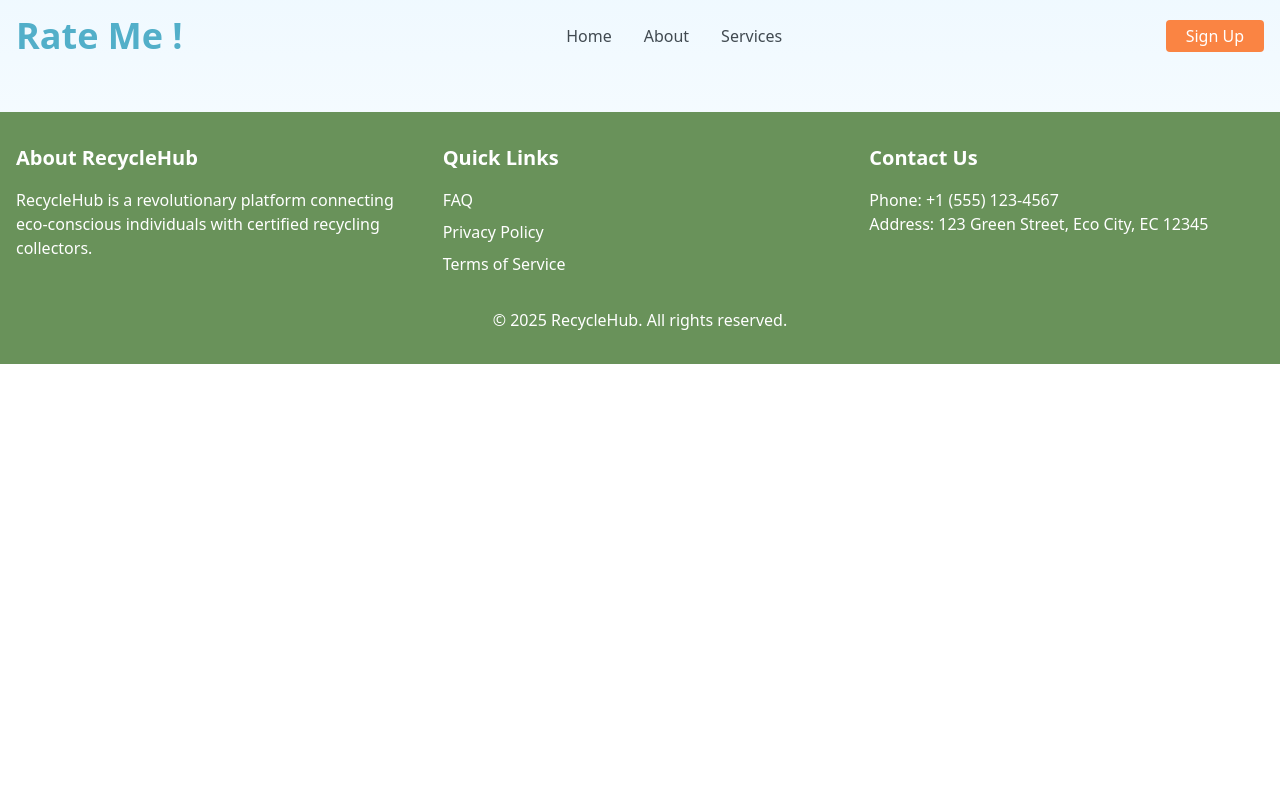
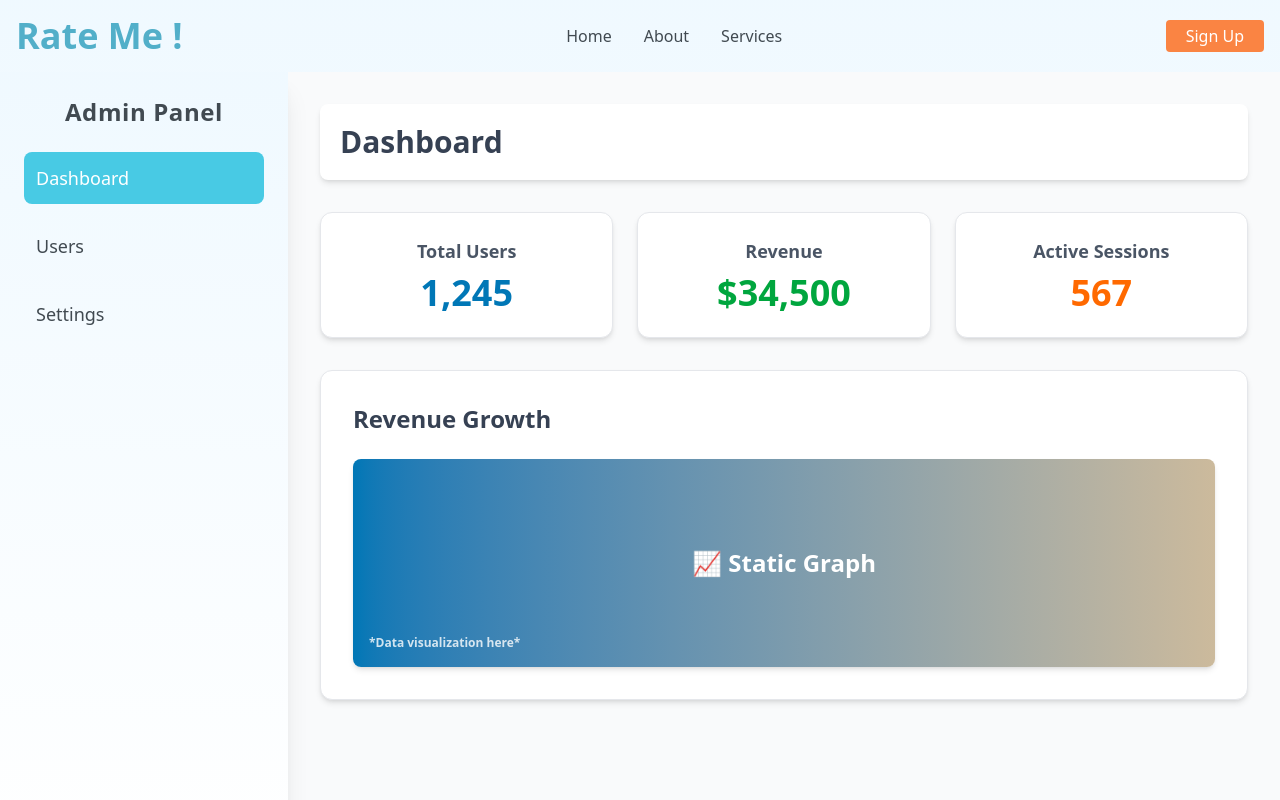
Before and after one commit to yassir5236/Rate-Me-Front, an Angular app: page /dashboard in a window 1280 px wide. Before the commit this address led to /. Shown: the top 800 px of the page. Built offline with nearby package versions, Linux system fonts and the light colour scheme; no server answers.

Commit message:
adding the permition for admin only to show the dashboard based on role

```diff
--- a/src/app/app.routes.ts
+++ b/src/app/app.routes.ts
@@ -5,12 +5,14 @@ import { LoginComponent } from './login/login.component';
 import { TestComponent } from './test/test/test.component';
 import { ProfileComponent } from './profile/profile.component';
 import { AuthGuard } from './guards/auth.guard';
+import { DashboardComponent } from './dashboard/dashboard.component';
 
 export const routes: Routes = [
     { path: '', pathMatch: 'full', component: HomeComponent },
     { path: 'register', pathMatch: 'full', component: RegisterComponent,  },
     { path: 'login', component: LoginComponent },
     {path:'test',component: TestComponent},
-    {path :'profile',component: ProfileComponent }
+    {path :'profile',component: ProfileComponent },
+    {path : 'dashboard',component: DashboardComponent}
 
 ];
--- /dev/null
+++ b/src/app/dashboard/dashboard.component.html
@@ -0,0 +1,54 @@
+<div class="min-h-screen flex flex-col bg-gray-50">
+    <div class="flex">
+      <!-- Sidebar -->
+      <aside class="w-72 bg-gradient-to-b from-sky-50 to-white text-white min-h-screen p-6 shadow-xl">
+        <h2 class="text-2xl font-extrabold mb-6 text-center tracking-wide text-[#414a51] ">Admin Panel</h2>
+        <nav class="text-[#414a51] ">
+          <ul class="space-y-4">
+            <li class="p-3 rounded-lg bg-[#48CAE4] text-[#ffffff] hover:bg-[#48CAE4] transition cursor-pointer text-lg font-medium hover:text-white">
+              Dashboard
+            </li>
+            <li class="p-3 rounded-lg hover:bg-[#48CAE4] transition cursor-pointer text-lg font-medium hover:text-white">
+              Users
+            </li>
+            <li class="p-3 rounded-lg hover:bg-[#48CAE4] transition cursor-pointer text-lg font-medium hover:text-white">
+              Settings
+            </li>
+          </ul>
+        </nav>
+      </aside>
+
+      <!-- Main Content -->
+      <main class="flex-1 p-8">
+        <!-- Header -->
+        <header class="flex justify-between items-center bg-white shadow-md p-5 rounded-lg mb-8">
+          <h1 class="text-3xl font-bold text-gray-700">Dashboard</h1>
+        </header>
+
+        <!-- Stats Section -->
+        <section class="grid grid-cols-1 md:grid-cols-3 gap-6">
+          <div class="bg-white p-6 rounded-xl shadow-md flex flex-col items-center border border-gray-200">
+            <h3 class="text-lg font-semibold text-gray-600">Total Users</h3>
+            <p class="text-4xl font-bold mt-2 text-[#0077B6]">1,245</p>
+          </div>
+          <div class="bg-white p-6 rounded-xl shadow-md flex flex-col items-center border border-gray-200">
+            <h3 class="text-lg font-semibold text-gray-600">Revenue</h3>
+            <p class="text-4xl font-bold mt-2 text-green-600">$34,500</p>
+          </div>
+          <div class="bg-white p-6 rounded-xl shadow-md flex flex-col items-center border border-gray-200">
+            <h3 class="text-lg font-semibold text-gray-600">Active Sessions</h3>
+            <p class="text-4xl font-bold mt-2 text-orange-500">567</p>
+          </div>
+        </section>
+
+        <!-- Static Graph -->
+        <div class="mt-8 bg-white p-8 rounded-xl shadow-md border border-gray-200">
+          <h2 class="text-2xl font-semibold mb-6 text-gray-700">Revenue Growth</h2>
+          <div class="relative w-full h-52 bg-gradient-to-r from-[#0077B6] to-[#ccba9c] rounded-lg flex items-center justify-center text-white font-bold text-2xl shadow-md">
+            📈 Static Graph
+            <div class="absolute bottom-4 left-4 text-xs text-white opacity-80">*Data visualization here*</div>
+          </div>
+        </div>
+      </main>
+    </div>
+  </div>
--- a/src/app/login/login.component.ts
+++ b/src/app/login/login.component.ts
@@ -40,7 +40,7 @@ export class LoginComponent implements OnInit {
   ngOnInit() {
     this.authService.isLoggedIn().subscribe(status => {
       this.isLoggedIn = status;
-      this.cdRef.detectChanges(); // ✅ Force la mise à jour du Header
+      this.cdRef.detectChanges();
     });
   }
 
--- a/src/app/profile/profile.component.ts
+++ b/src/app/profile/profile.component.ts
@@ -33,7 +33,8 @@ export class ProfileComponent implements OnInit {
 
     this.userService.getUserProfile().subscribe(data => {
       this.profileForm.patchValue(data);
-      this.profileImage = data.profilePicture; // Afficher l'URL directement
+      this.profileImage = data.profilePicture;
+      console.log(data)
 
 
       if (!data.location || !data.profilePicture || !data.bio) {
--- a/src/app/services/user.service.ts
+++ b/src/app/services/user.service.ts
@@ -24,4 +24,7 @@ export class UserService {
 
     return this.http.put(`${this.apiUrl}/update`, formData, { headers });
   }
+
+
+
 }
--- a/src/app/shared/header/header.component.html
+++ b/src/app/shared/header/header.component.html
@@ -1,47 +1,96 @@
-
-<nav class=" border-gray-200 ">
-  <div class="max-w-screen-xl flex flex-wrap items-center justify-between mx-auto p-4">
-    <a  class="flex items-center space-x-3 rtl:space-x-reverse">
-        <span class="self-center text-4xl font-semibold whitespace-nowrap text-[#52AFC9]">Rate Me !</span>
+<nav class="border-gray-200">
+  <div
+    class="max-w-screen-xl flex flex-wrap items-center justify-between mx-auto p-4"
+  >
+    <a class="flex items-center space-x-3 rtl:space-x-reverse">
+      <span
+        class="self-center text-4xl font-semibold whitespace-nowrap text-[#52AFC9]"
+        >Rate Me !</span
+      >
     </a>
-    <button data-collapse-toggle="navbar-default" type="button" class="inline-flex items-center p-2 w-10 h-10 justify-center text-sm text-gray-500 rounded-lg md:hidden hover:bg-gray-100 focus:outline-none focus:ring-2 focus:ring-gray-200 dark:text-gray-400 dark:hover:bg-gray-700 dark:focus:ring-gray-600" aria-controls="navbar-default" aria-expanded="false">
+    <button
+      data-collapse-toggle="navbar-default"
+      type="button"
+      class="inline-flex items-center p-2 w-10 h-10 justify-center text-sm text-gray-500 rounded-lg md:hidden hover:bg-gray-100 focus:outline-none focus:ring-2 focus:ring-gray-200 dark:text-gray-400 dark:hover:bg-gray-700 dark:focus:ring-gray-600"
+      aria-controls="navbar-default"
+      aria-expanded="false"
+    >
       <span class="sr-only">Open main menu</span>
-        <svg class="w-5 h-5" aria-hidden="true" xmlns="http://www.w3.org/2000/svg" fill="none" viewBox="0 0 17 14">
-            <path stroke="currentColor" stroke-linecap="round" stroke-linejoin="round" stroke-width="2" d="M1 1h15M1 7h15M1 13h15"/>
+      <svg
+        class="w-5 h-5"
+        aria-hidden="true"
+        xmlns="http://www.w3.org/2000/svg"
+        fill="none"
+        viewBox="0 0 17 14"
+      >
+        <path
+          stroke="currentColor"
+          stroke-linecap="round"
+          stroke-linejoin="round"
+          stroke-width="2"
+          d="M1 1h15M1 7h15M1 13h15"
+        />
       </svg>
     </button>
     <div class="hidden w-full md:block md:w-auto" id="navbar-default">
-      <ul class="font-medium flex flex-col items-center p-4 md:p-0 mt-4 border  rounded-lg  md:flex-row md:space-x-8 rtl:space-x-reverse md:mt-0 md:border-0  ">
+      <ul
+        class="font-medium flex flex-col items-center p-4 md:p-0 mt-4 border rounded-lg md:flex-row md:space-x-8 rtl:space-x-reverse md:mt-0 md:border-0"
+      >
         <li>
-          <a href="#" class="block py-2 px-3 rounded-sm hover:bg-gray-100 md:hover:bg-transparent md:border-0  md:p-0    text-[#414a51] md:dark:hover:bg-transparent">Home</a>
+          <a
+            href="#"
+            class="block py-2 px-3 rounded-sm hover:bg-gray-100 md:hover:bg-transparent md:border-0 md:p-0 text-[#414a51] md:dark:hover:bg-transparent"
+            >Home</a
+          >
         </li>
         <li>
-          <a href="#" class="block py-2 px-3 rounded-sm hover:bg-gray-100 md:hover:bg-transparent md:border-0  md:p-0    text-[#414a51] md:dark:hover:bg-transparent">About</a>
+          <a
+            href="#"
+            class="block py-2 px-3 rounded-sm hover:bg-gray-100 md:hover:bg-transparent md:border-0 md:p-0 text-[#414a51] md:dark:hover:bg-transparent"
+            >About</a
+          >
         </li>
         <li>
-          <a href="#" class="block py-2 px-3 rounded-sm hover:bg-gray-100 md:hover:bg-transparent md:border-0  md:p-0    text-[#414a51] md:dark:hover:bg-transparent">Services</a>
+          <a
+            href="#"
+            class="block py-2 px-3 rounded-sm hover:bg-gray-100 md:hover:bg-transparent md:border-0 md:p-0 text-[#414a51] md:dark:hover:bg-transparent"
+            >Services</a
+          >
         </li>
 
         @if(isLoggedIn){
         <li>
-          <a routerLink="/profile" class="block py-2 px-3 rounded-sm   text-[#414a51] ">Profile</a>
+          <a
+            routerLink="/profile"
+            class="block py-2 px-3 rounded-sm text-[#414a51]"
+            >Profile</a
+          >
+        </li>
+
+        @if(userRole==='ADMIN'){
+        <li>
+          <a
+            routerLink="/dashboard"
+            class="block py-2 px-3 rounded-sm text-[#414a51]"
+            >Dashboard</a
+          >
         </li>
         }
-
-
+       }
       </ul>
-
     </div>
     @if(!isLoggedIn){
 
-    <a routerLink="register" class="block py-1 px-5 rounded-sm  bg-[#FA8443] hover:bg-[#fa6843]    text-white ">Sign Up</a>
-    }
-
-    @if(isLoggedIn){
+    <a
+      routerLink="register"
+      class="block py-1 px-5 rounded-sm bg-[#FA8443] hover:bg-[#fa6843] text-white"
+      >Sign Up</a
+    >
+    } @if(isLoggedIn){
 
     <a
       (click)="logout()"
-        class="block py-2 px-6 rounded-sm  bg-[#FA8443] hover:bg-[#fa6843]    text-white "
+      class="block py-2 px-6 rounded-sm bg-[#FA8443] hover:bg-[#fa6843] text-white"
       >Logout</a
     >
     }
--- a/src/app/shared/home/home.component.html
+++ b/src/app/shared/home/home.component.html
@@ -13,9 +13,17 @@
         Sign up <br />now and start exploring the world together.
       </p>
 
+      @if(!isLoggedIn){
       <button routerLink="/login"  class="bg-black text-white rounded px-4 py-2 w-fit">
         Login for free
       </button>
+    }
+
+    @if(isLoggedIn){
+      <button routerLink="/login"  class="bg-black text-white rounded px-4 py-2 w-fit">
+        Learn more
+      </button>
+    }
     </div>
     <img
       src="/assets/pexels-kindelmedia-7294261.jpg"
--- a/src/app/shared/home/home.component.ts
+++ b/src/app/shared/home/home.component.ts
@@ -1,5 +1,6 @@
-import { Component } from '@angular/core';
-import { RouterLink } from '@angular/router';
+import { ChangeDetectorRef, Component } from '@angular/core';
+import { Router, RouterLink } from '@angular/router';
+import { AuthService } from '../../services/auth.service';
 
 @Component({
   selector: 'app-home',
@@ -8,5 +9,22 @@ import { RouterLink } from '@angular/router';
   styleUrl: './home.component.css'
 })
 export class HomeComponent {
+  isLoggedIn: boolean = false;
+
+
+    constructor(
+      private authService: AuthService,
+      private router: Router,
+      private cdRef: ChangeDetectorRef
+    ) {
+
+    }
+
+  ngOnInit() {
+    this.authService.isLoggedIn().subscribe(status => {
+      this.isLoggedIn = status;
+      this.cdRef.detectChanges();
+    });
+  }
 
 }
```
Also changed, not shown: src/app/dashboard/dashboard.component.ts (added, +12 -0 lines), src/app/services/auth.service.ts (+21 -1 lines), src/app/shared/header/header.component.ts (+17 -5 lines), src/app/dashboard/dashboard.component.css (added), 1 other file (tests, documents, lock files or other folders). Lines whose indentation alone changed are shown as unchanged.
